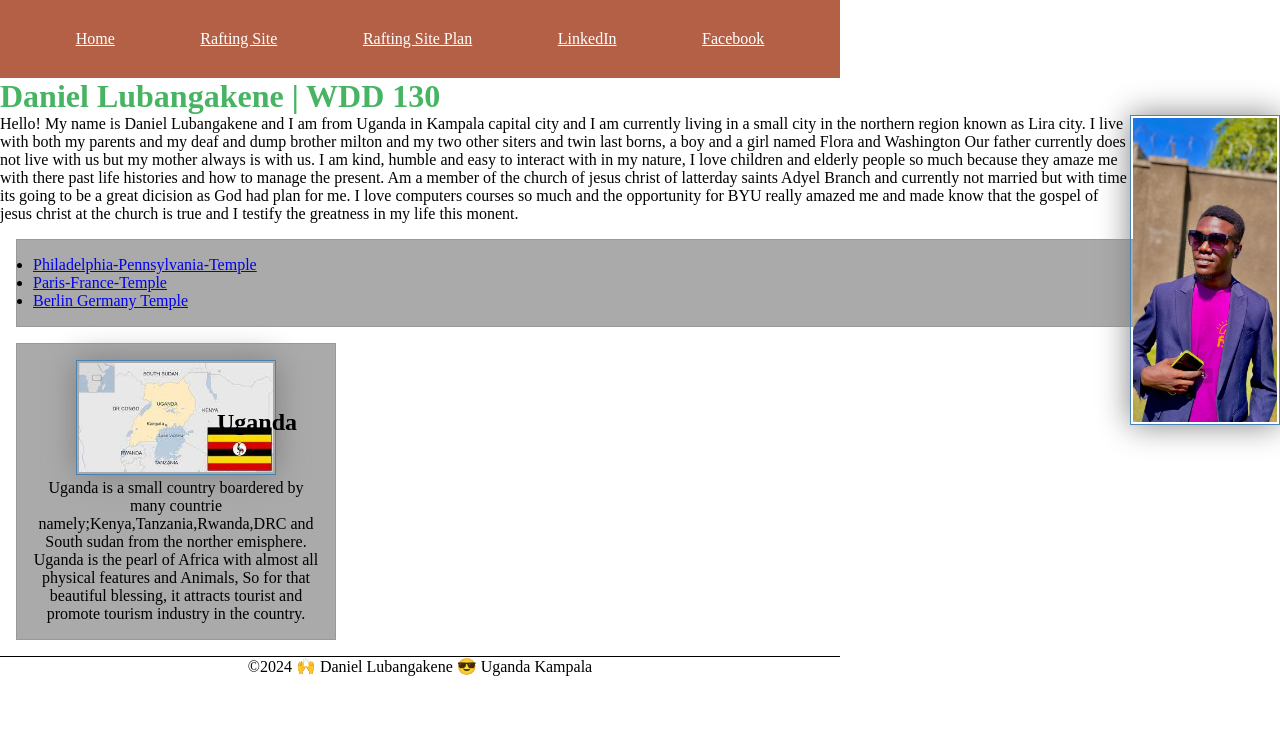
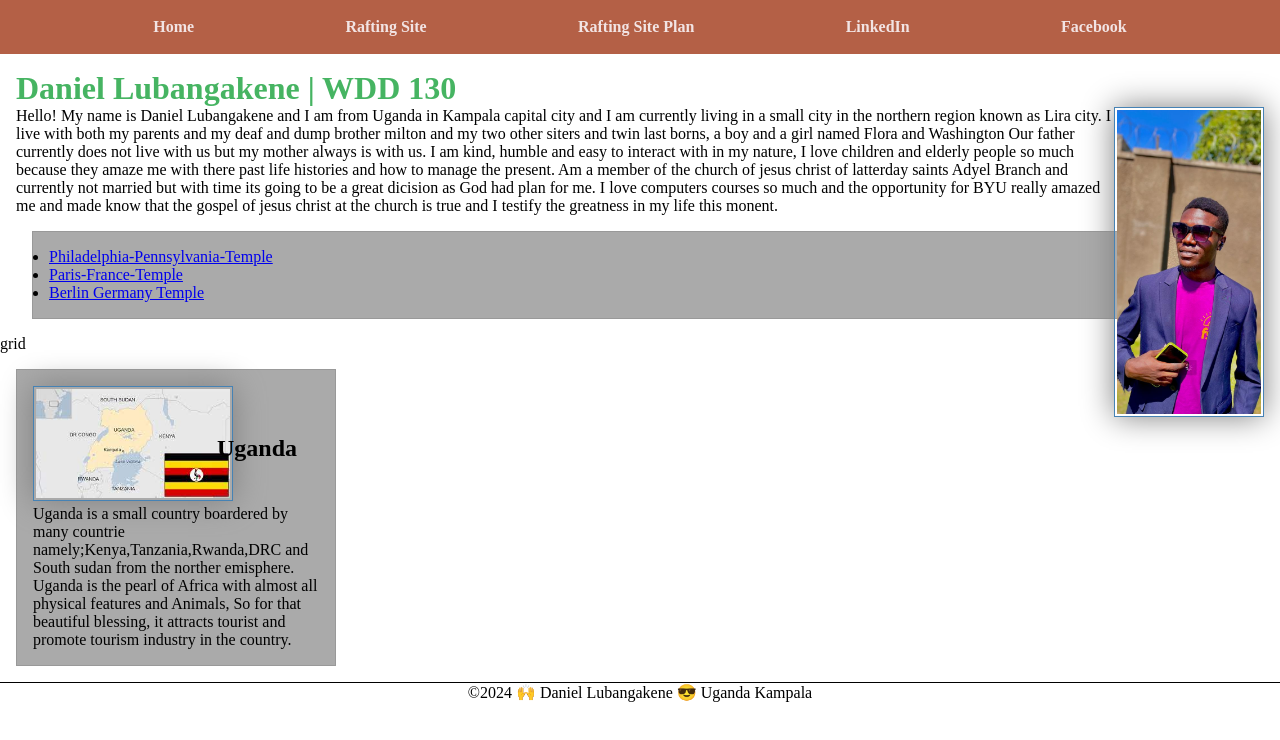
Before and after one commit to Washington-Ayuku/wdd130, a plain HTML site: page index.html in a window 1280 px wide. Drawn offline with Linux system fonts and the light colour scheme.

Commit message:
correcting error

```diff
--- a/index.html
+++ b/index.html
@@ -48,6 +48,7 @@
 
     </ul>
   </main>
+  <div class="grid">grid</div>
   <aside class="box">
     <h2>Uganda</h2>
     <img src="images/UG-Nation.jpg" alt="Ugandan landscape">
--- a/styles/styles.css
+++ b/styles/styles.css
@@ -13,11 +13,12 @@ nav {
     align-items: center;
 }
 
-nav a {
-    color: rgb(255, 255, 255);
+    nav a {
     display: block;
-    padding: 20px;
-
+    padding: 0.5rem;
+    text-decoration: none;
+    font-weight: 700;
+    color: #f2e4e4; /% shorthand for white %/
 }
 
 h1 {
@@ -36,19 +37,22 @@ p {
     padding: 10px;
 }
 
-header, footer {
-    max-width: 840px;
+.grid {
+    display: grid;
+    align-items: center;
 }
+
+main {
+    grid-column: 2/3;
+    margin: 1rem;
+}
+
 
 aside {
     width: 20rem;
-    margin: 1rem;
-    border: 1px solid rgba(0, 0, 0, 0.2); /* 1 */
-    padding: 1rem;
-    background-color: #eee;
-    color: #333;
-    text-align: center;
     position: relative;
+    grid-column: 1/2;
+    grid-row: 1/2;
 }
 
 aside img {
```
